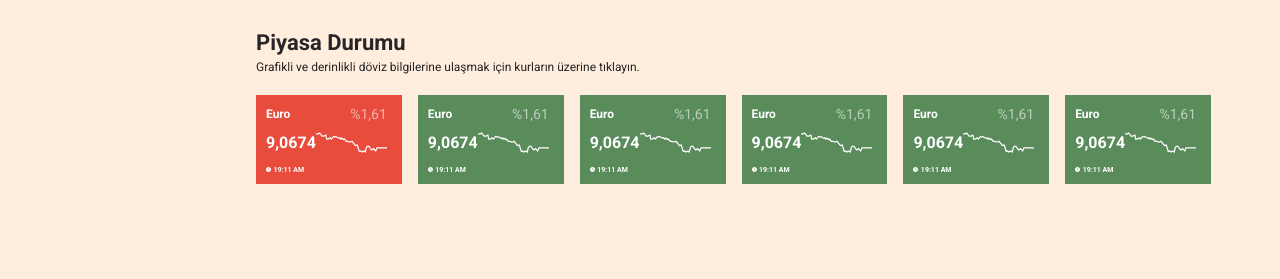
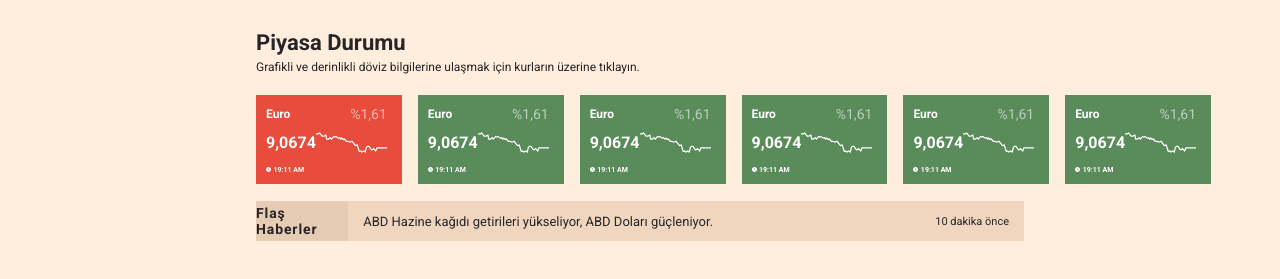
Before and after one commit to sellimenes/finans-dunyasi, a plain HTML site: page index.html in a window 1280 px wide. Shown: the part 271-550 px from the top of the page. Drawn offline with Linux system fonts and the light colour scheme.

Commit message:
flash news added

```diff
--- a/index.html
+++ b/index.html
@@ -353,5 +353,14 @@
         </div>
       </div>
     </section>
+    <section class="flashWrapper">
+      <div class="flashContainer Container">
+        <div>Flaş Haberler</div>
+        <div>
+          <p>ABD Hazine kağıdı getirileri yükseliyor, ABD Doları güçleniyor.</p>
+          <p>10 dakika önce</p>
+        </div>
+      </div>
+    </section>
   </body>
 </html>
--- a/style.css
+++ b/style.css
@@ -175,6 +175,10 @@ body {
   gap: 16px;
 }
 
+.piyasaBoxWrapper:hover{
+  cursor: pointer;
+}
+
 .piyasaBox {
   background-color: #e74c3c;
   color: #fff;
@@ -223,3 +227,47 @@ body {
   background-color: #5a8c5b;
 }
 /* Piyasa Son */
+
+/* Flaş Haberler Başlangıç */
+.flashWrapper{
+  margin-top: 17px;
+}
+
+.flashContainer{
+  display: flex;
+  align-items: center;
+  height: 40px;
+  background-color: #F0D6BE;
+}
+
+.flashContainer div:first-of-type{
+  font-size: 1.4rem;
+  font-weight: 700;
+  color: #262527;
+  background-color: #E7CCB5;
+  letter-spacing: 0.89px;
+  height: 100%;
+  flex: 1;
+  display: grid;
+  place-items: center;
+}
+
+.flashContainer div:last-of-type{
+  display: flex;
+  align-items: center;
+  justify-content: space-between;
+  flex: 7;
+  background-color: #F0D6BE;
+  padding: 0 1.5rem;
+}
+
+.flashContainer div:last-of-type p:first-of-type{
+  font-size: 1.3rem;
+  color: #262527;
+}
+
+.flashContainer div:last-of-type p:last-of-type{
+  font-size: 1.1rem;
+  color: #262527;
+}
+/* Flaş Haberler Son */
```
